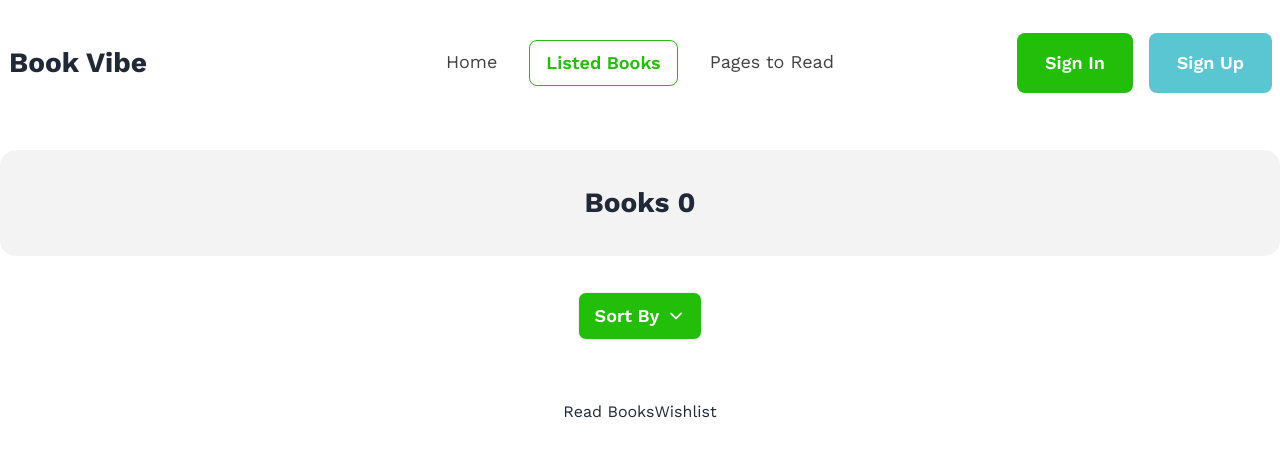
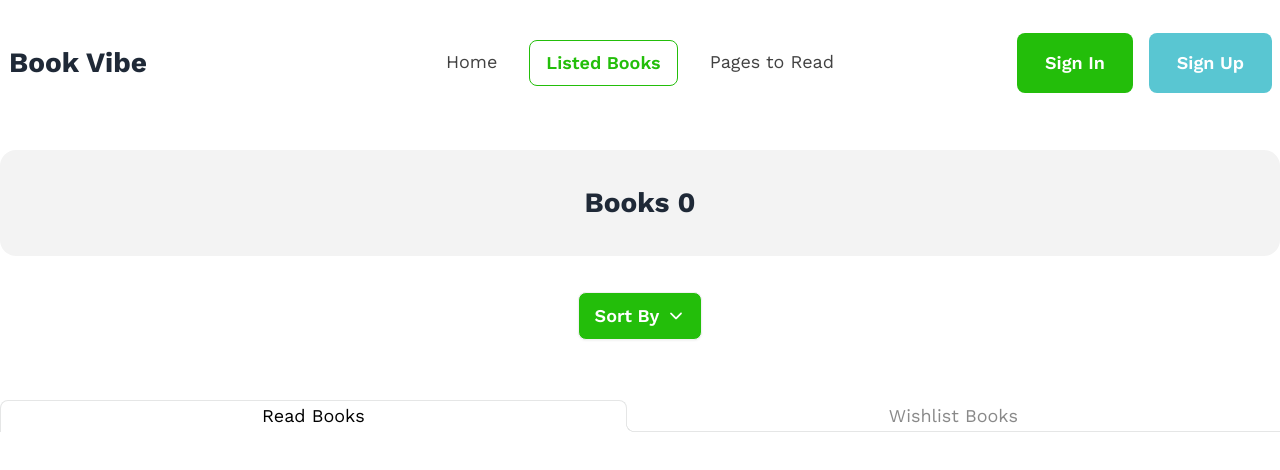
Before and after one commit to miraz-faruk/book-vibe, a React (Vite) app: page /listed-books in a window 1280 px wide. Shown: the top 470 px of the page. Built offline with nearby package versions, Linux system fonts and the light colour scheme; a web font is replaced by a local one.

Commit message:
Added Read Books and Wishlist Books tab

```diff
--- a/src/components/ListedBooks/ListedBooks.jsx
+++ b/src/components/ListedBooks/ListedBooks.jsx
@@ -84,21 +84,11 @@ const ListedBooks = () => {
                     )}
                 </div>
             </div>
-            <div className="flex justify-center mb-4">
-                <button
-                    className={`tab-btn ${activeTab === 'read' ? 'active' : ''}`}
-                    onClick={() => handleTabChange('read')}
-                >
-                    Read Books
-                </button>
-                <button
-                    className={`tab-btn ${activeTab === 'wishlist' ? 'active' : ''}`}
-                    onClick={() => handleTabChange('wishlist')}
-                >
-                    Wishlist
-                </button>
+            <div className="tabs tabs-lifted">
+                <input type="radio" name="my_tabs_2" id="tab-read" role="tab" className={`tab visually-hidden text-lg ${activeTab === 'read' ? 'text-black' : 'text-[#13131380]'}`} aria-label="Read Books" checked={activeTab === 'read'} onChange={() => handleTabChange('read')} />
+                <input type="radio" name="my_tabs_2" id="tab-wishlist" role="tab" className={`tab visually-hidden text-lg ${activeTab === 'read' ? 'text-[#13131380]' : 'text-black'}`} aria-label="Wishlist Books" checked={activeTab === 'wishlist'} onChange={() => handleTabChange('wishlist')} />
             </div>
-            <div className="books-container">
+            <div className="books-container mt-5">
                 {
                     displayBooks.map(book => (
                         activeTab === 'read' ? (
```
